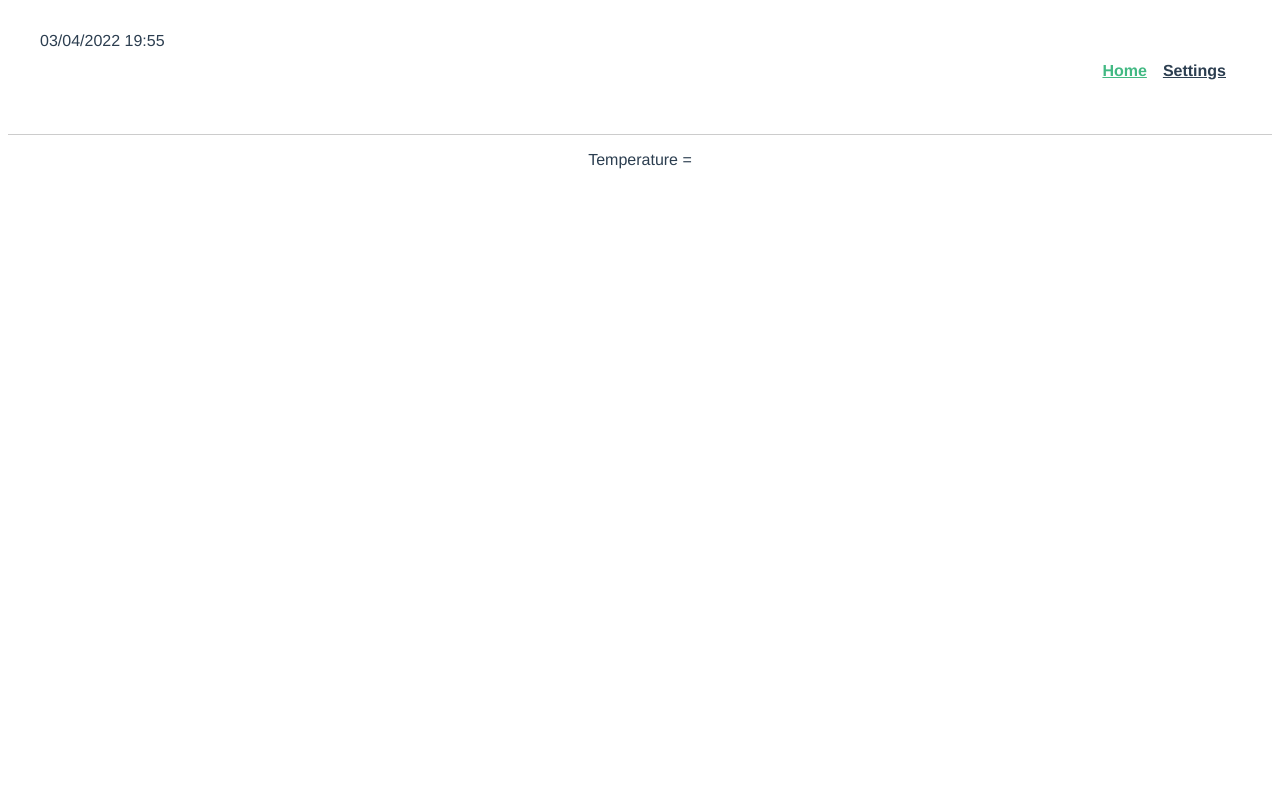
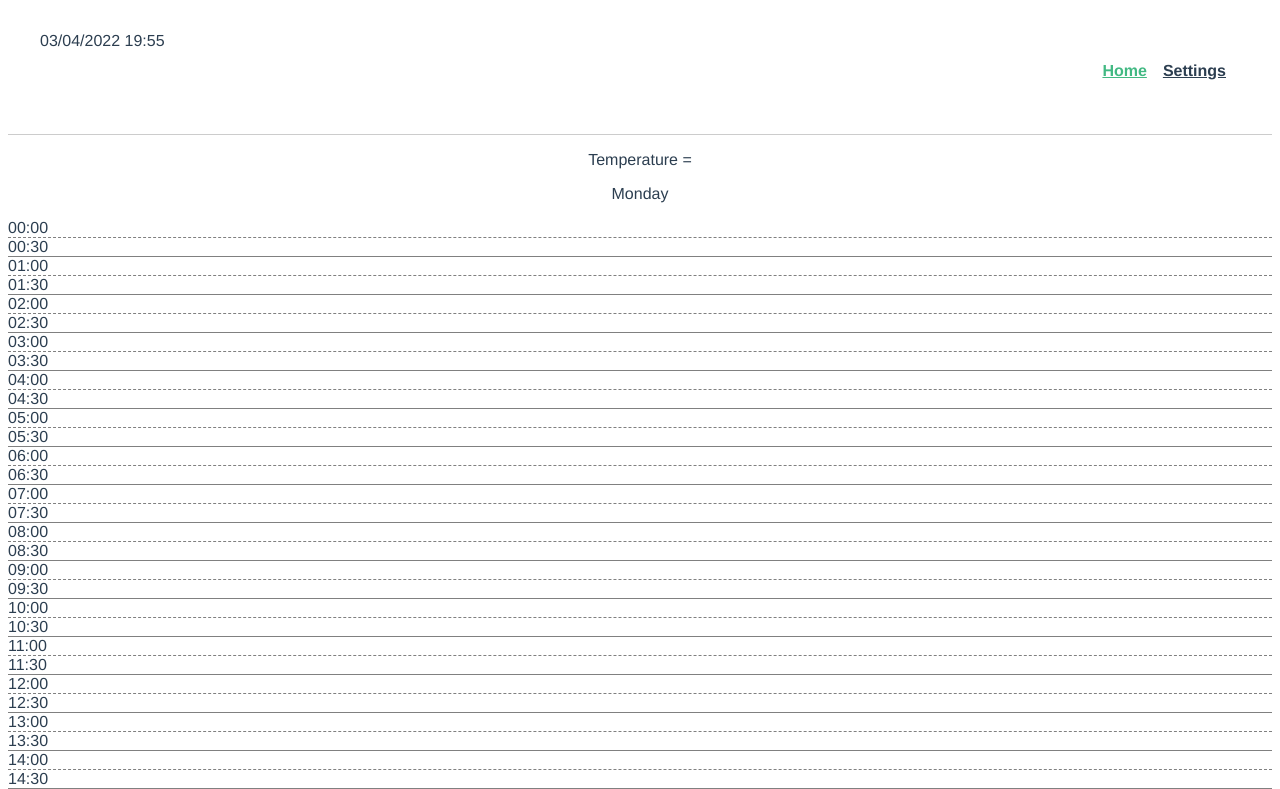
Before and after one commit to maresc-g/thermostat, a Vue app in the folder webapp/: page / in a window 1280 px wide. Shown: the top 789 px of the page. Built offline with nearby package versions, Linux system fonts and the light colour scheme; no server answers.

Commit message:
Started working on timeslots

```diff
--- a/webapp/src/components/AppHeader.vue
+++ b/webapp/src/components/AppHeader.vue
@@ -11,7 +11,9 @@
 </template>
 
 <script lang="ts">
-export default {
+import { defineComponent } from 'vue'
+
+export default defineComponent({
   data () {
     return {
       timestamp: ''
@@ -34,7 +36,7 @@ export default {
       this.timestamp = dateTime
     }
   }
-}
+})
 </script>
 
 <style lang="scss">
--- /dev/null
+++ b/webapp/src/components/timeslot/TimeSlotDay.vue
@@ -0,0 +1,57 @@
+<template>
+    <div class="timeslot_day">
+        <p> {{ day }} </p>
+        <div class="wrapper">
+          <div class="row" :class="time.class" v-for="time in times" :key="time.id">
+            <div class="time">{{ time.value }}</div>
+          </div>
+        </div>
+    </div>
+</template>
+
+<script lang="ts">
+import { defineComponent } from 'vue'
+
+export default defineComponent({
+  props: {
+    day: String
+  },
+  data () {
+    return {
+      times: [] as { id: number, value: string, class: string }[]
+    }
+  },
+  created () {
+    for (let i = 0; i < 24; i++) {
+      const j = { id: i, value: i.toString().padStart(2, '0') + ':00', class: 'hour' }
+      const j2 = { id: i, value: i.toString().padStart(2, '0') + ':30', class: 'half_hour' }
+      this.times.push(j)
+      this.times.push(j2)
+    }
+  }
+  // },
+  // methods: {
+  //   addTimeSlot (event) {
+  //     console.log('Hello ' + event.target)
+  //   }
+  // }
+})
+</script>
+
+<style lang="scss">
+  .wrapper {
+    display: grid;
+    grid-template-rows: repeat(48, 50);
+  }
+  .row {
+    text-align: left;
+  }
+  .hour {
+    border: grey dashed;
+    border-width: 0 0 1px 0;
+  }
+  .half_hour {
+    border: grey solid;
+    border-width: 0 0 1px 0;
+  }
+</style>
--- a/webapp/src/views/HomeView.vue
+++ b/webapp/src/views/HomeView.vue
@@ -1,12 +1,14 @@
 <template>
   <div class="home">
     <p> Temperature = {{ current_temp }} </p>
+    <TimeSlotDay day="Monday"></TimeSlotDay>
   </div>
 </template>
 
 <script lang="ts">
 import { defineComponent } from 'vue'
 import axios from 'axios'
+import TimeSlotDay from '@/components/timeslot/TimeSlotDay.vue'
 
 export default defineComponent({
   name: 'HomeView',
@@ -29,6 +31,7 @@ export default defineComponent({
         .get('http://localhost:8080/v1/temperatures')
         .then(response => (this.current_temp = response.data.temperature))
     }
-  }
+  },
+  components: { TimeSlotDay }
 })
 </script>
```
